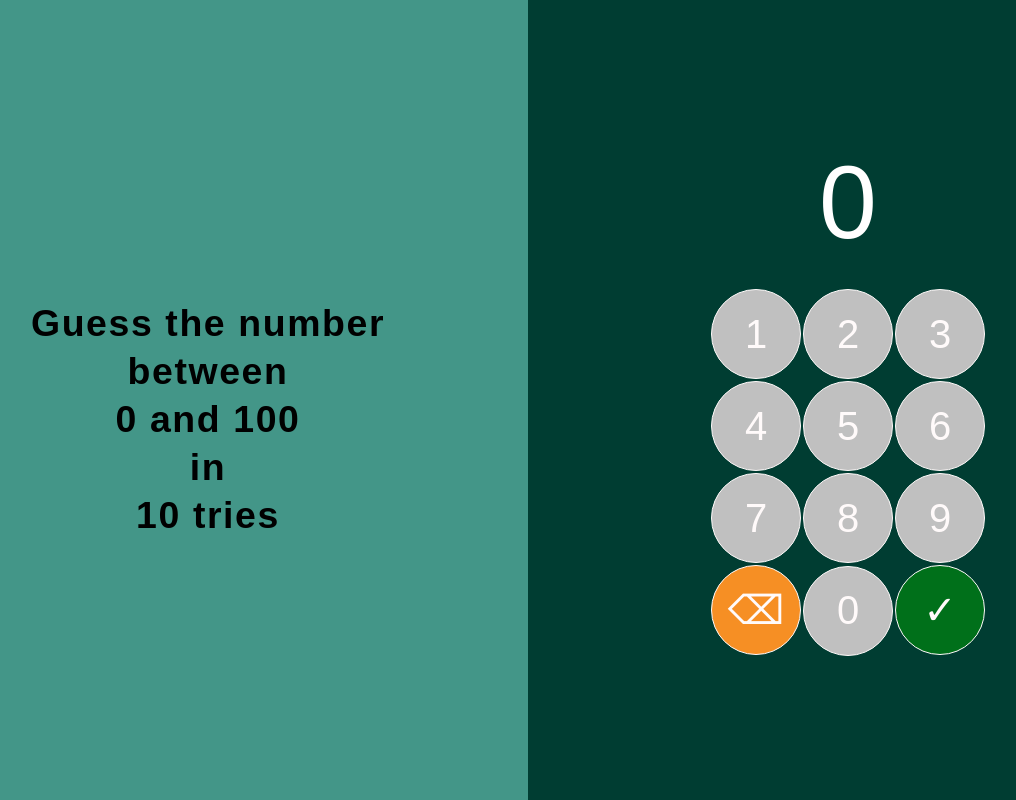
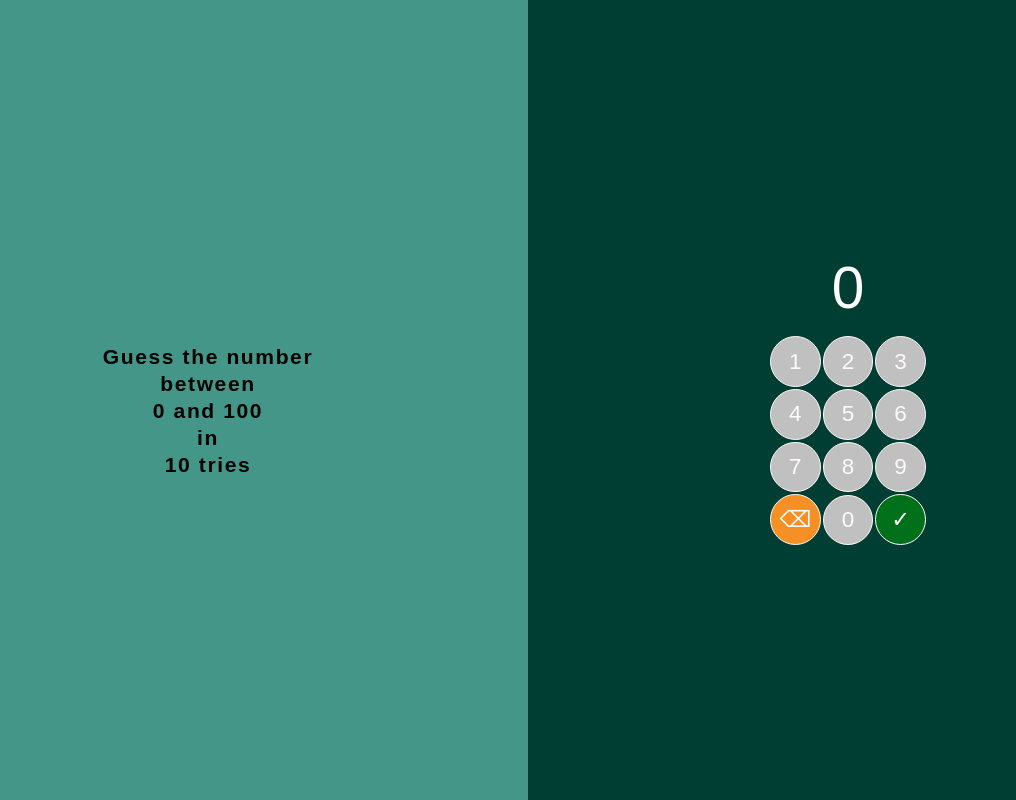
Before and after one commit to jnthnrzr/guessing-game, a React (Create React App) app: page / in a window 1280 px wide. Shown: the whole page, without its empty margins (112-1128 px from the left). Built offline with nearby package versions, Linux system fonts and the light colour scheme.

Commit message:
Fix landscape layout for cell phones.

```diff
--- a/src/App.css
+++ b/src/App.css
@@ -30,6 +30,6 @@
     .input, .output {
         width: 50%;
         height: 100vh;
-        font-size: 2rem;
+        font-size: 1.125em;
     }
 }
```
